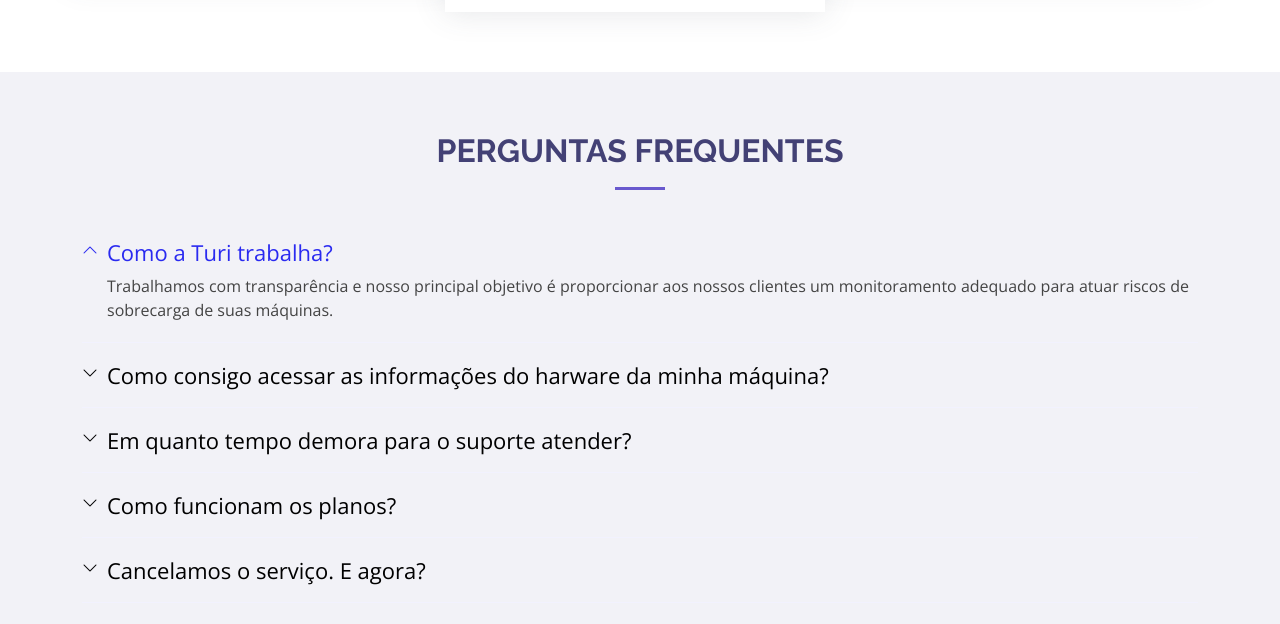
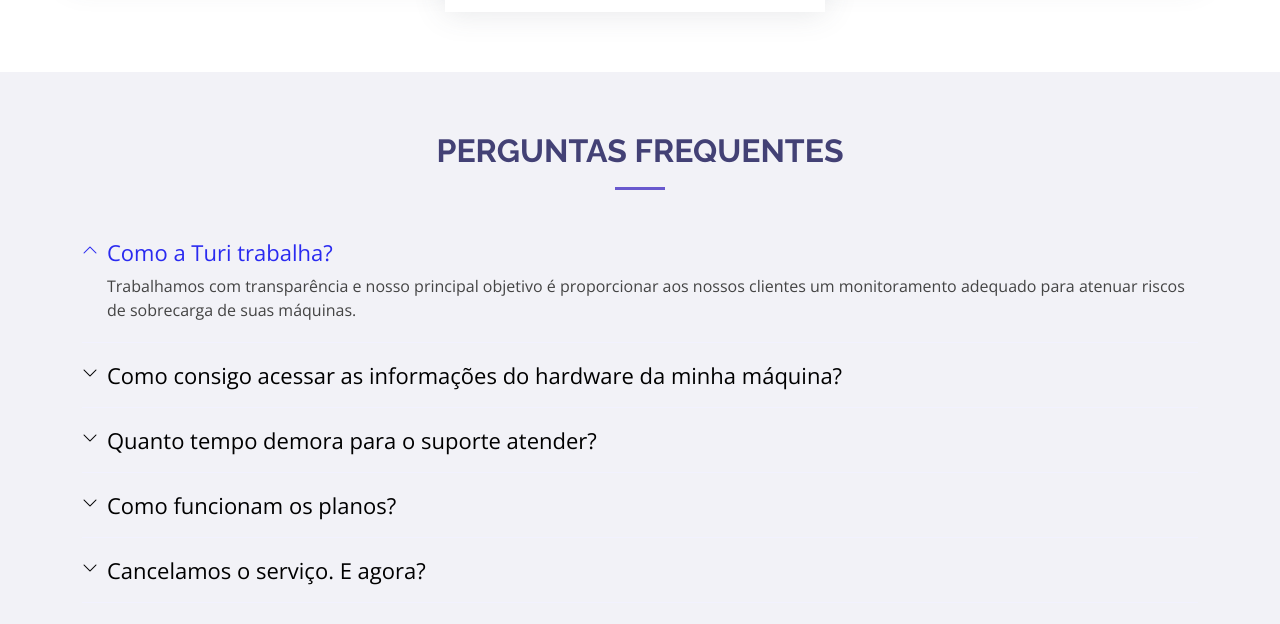
Before and after one commit to Murilomps/Turi, a website: page public/index.html in a window 1280 px wide. Both pictures are taken after a click on the element "Como a Turi trabalha?". Shown: the part 3558-4182 px from the top of the page. Drawn offline with nearby package versions, Linux system fonts and the light colour scheme.

Commit message:
atualizacao dos textos das perguntas

```diff
--- a/public/index.html
+++ b/public/index.html
@@ -559,13 +559,13 @@
             <div data-bs-toggle="collapse" class="collapsed question" href="#faq1">Como a Turi trabalha? <i class="bi bi-chevron-down icon-show"></i><i class="bi bi-chevron-up icon-close"></i></div>
             <div id="faq1" class="collapse" data-bs-parent=".faq-list">
               <p>
-                Trabalhamos com transparência e nosso principal objetivo é proporcionar aos nossos clientes um monitoramento adequado para atuar riscos de sobrecarga de suas máquinas.
+                Trabalhamos com transparência e nosso principal objetivo é proporcionar aos nossos clientes um monitoramento adequado para atenuar riscos de sobrecarga de suas máquinas.
               </p>
             </div>
           </li>
 
           <li>
-            <div data-bs-toggle="collapse" href="#faq2" class="collapsed question">Como consigo acessar as informações do harware da minha máquina? <i class="bi bi-chevron-down icon-show"></i><i class="bi bi-chevron-up icon-close"></i></div>
+            <div data-bs-toggle="collapse" href="#faq2" class="collapsed question">Como consigo acessar as informações do hardware da minha máquina? <i class="bi bi-chevron-down icon-show"></i><i class="bi bi-chevron-up icon-close"></i></div>
             <div id="faq2" class="collapse" data-bs-parent=".faq-list">
               <p>
                 Após cadastro em nossa plataforma, você será direcionado a tela de login. Basta digitar e-mail e senha que terá todas informações relevantes sobre sua máquina.
@@ -574,7 +574,7 @@
           </li>
 
           <li>
-            <div data-bs-toggle="collapse" href="#faq3" class="collapsed question">Em quanto tempo demora para o suporte atender? <i class="bi bi-chevron-down icon-show"></i><i class="bi bi-chevron-up icon-close"></i></div>
+            <div data-bs-toggle="collapse" href="#faq3" class="collapsed question">Quanto tempo demora para o suporte atender? <i class="bi bi-chevron-down icon-show"></i><i class="bi bi-chevron-up icon-close"></i></div>
             <div id="faq3" class="collapse" data-bs-parent=".faq-list">
               <p>
                 Através da ferramenta de suporte, a equipe trabalha com três níves: Incidentes, problemas e requisições, priorizando casos urgentes. Sempre com o prazo de resolução de até 2 dias úteis.
@@ -586,7 +586,7 @@
             <div data-bs-toggle="collapse" href="#faq4" class="collapsed question">Como funcionam os planos? <i class="bi bi-chevron-down icon-show"></i><i class="bi bi-chevron-up icon-close"></i></div>
             <div id="faq4" class="collapse" data-bs-parent=".faq-list">
               <p>
-                Trabalhamos para atender com excelência todos os nossos clientes. Cada plano é específico para cada um deles: disponilizando ferramentas de HelpDesk, manutenção preditiva, entre outros serviços.
+                Trabalhamos para atender com excelência todos os nossos clientes. Cada plano é específico para cada um deles: disponilizando período de teste, ferramentas de HelpDesk, manutenção preditiva.
               </p>
             </div>
           </li>
```
